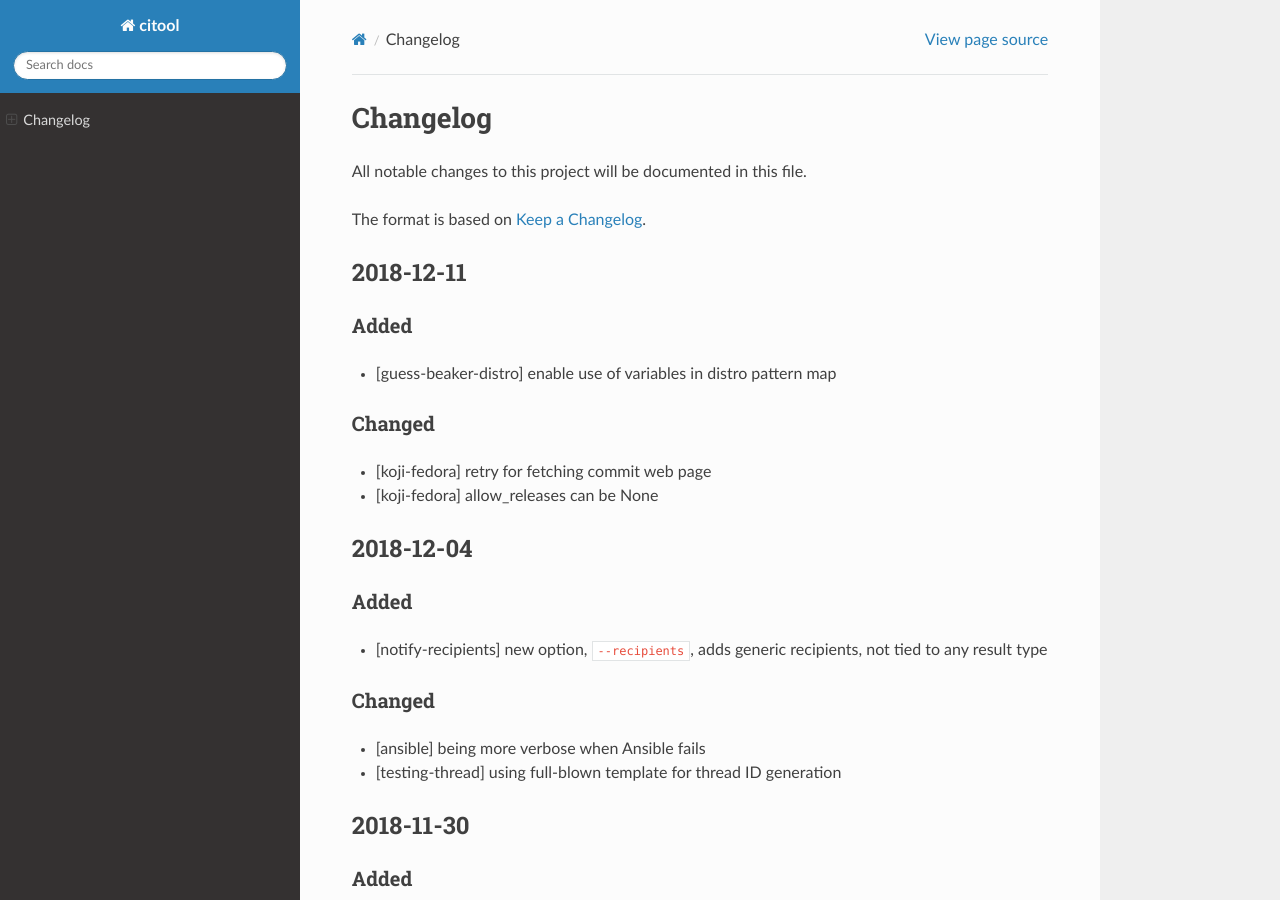
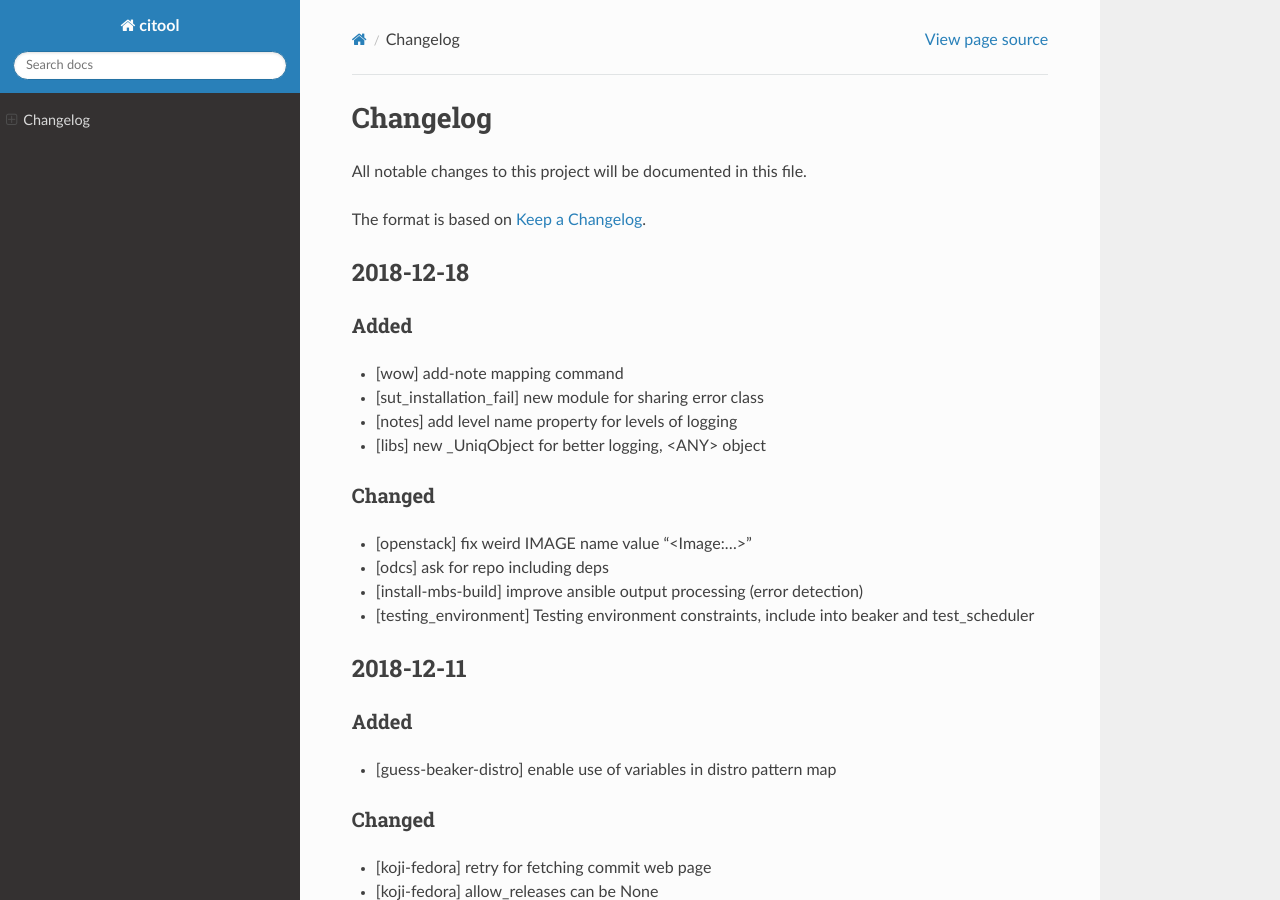
Before and after one commit to guy9050/gluetool, a Sphinx documentation site: the page built from docs/source/CHANGELOG.rst, in a window 1280 px wide and 900 px high. Built offline with Sphinx 7.4.7 and the Read the Docs theme 2.0.0, drawn with Linux system fonts in a browser that asks for light colours.

Commit message:
Changelog update for 2018-12-18 release

```diff
--- a/docs/source/CHANGELOG.rst
+++ b/docs/source/CHANGELOG.rst
@@ -4,6 +4,27 @@ Changelog
 All notable changes to this project will be documented in this file.
 
 The format is based on `Keep a Changelog <https://keepachangelog.com/en/1.0.0/>`_.
+
+2018-12-18
+----------
+
+Added
+~~~~~
+
+- [wow] add-note mapping command
+- [sut_installation_fail] new module for sharing error class
+- [notes] add level name property for levels of logging
+- [libs] new _UniqObject for better logging, <ANY> object
+
+
+Changed
+~~~~~~~
+
+- [openstack] fix weird IMAGE name value "<Image:...>"
+- [odcs] ask for repo including deps
+- [install-mbs-build] improve ansible output processing (error detection)
+- [testing_environment] Testing environment constraints, include into beaker and test_scheduler
+
 
 2018-12-11
 ----------
```
